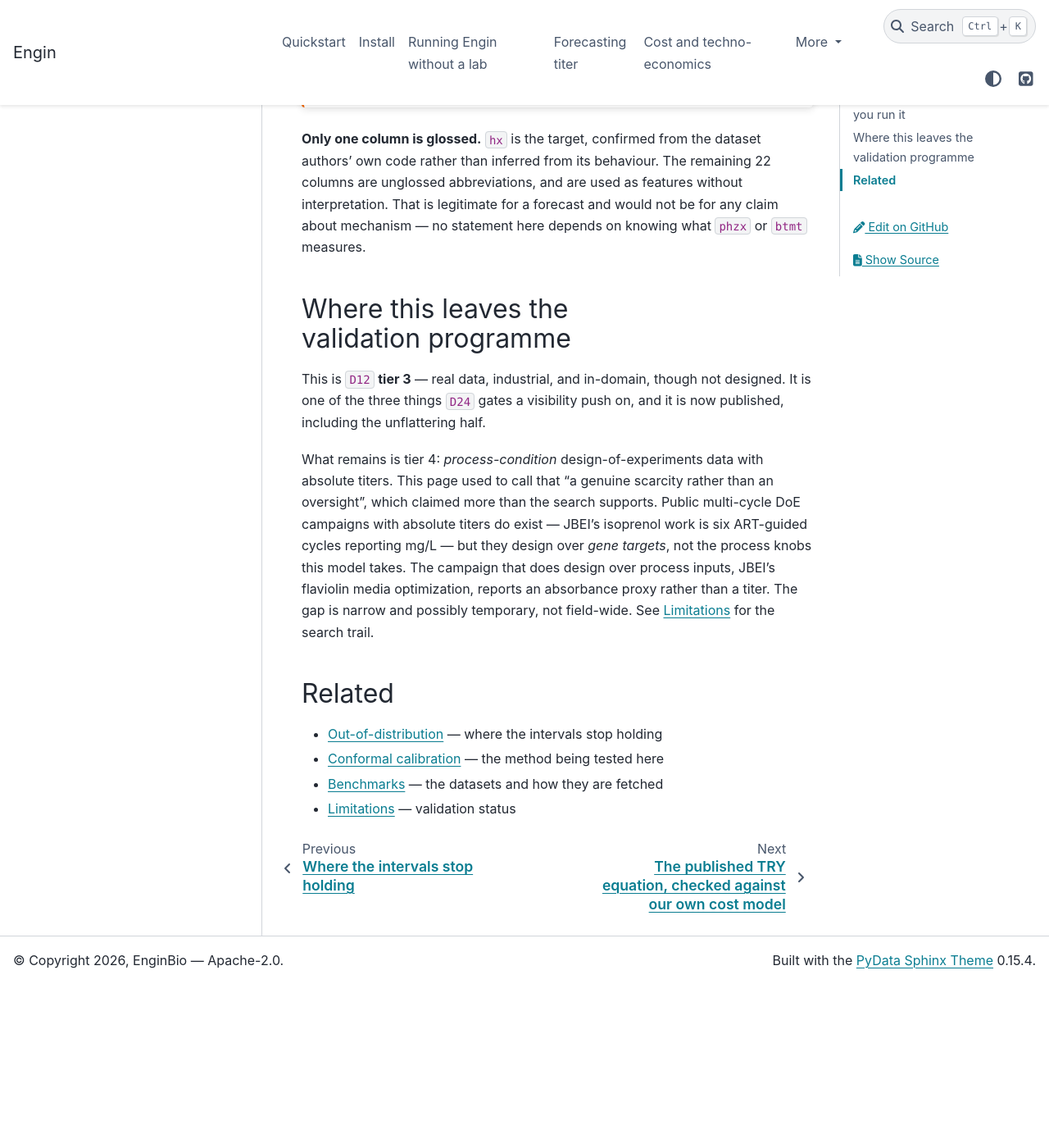
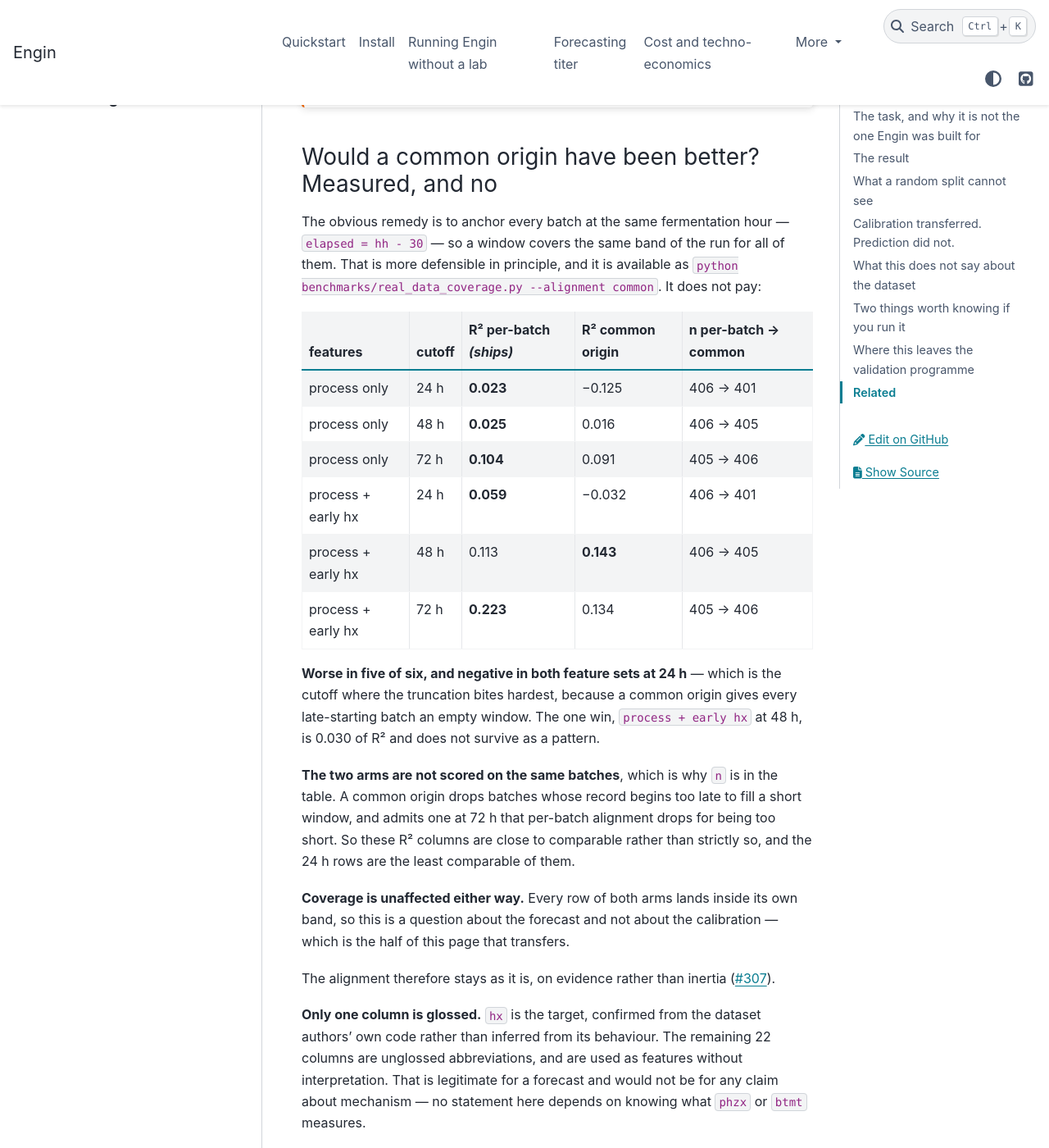
Before and after one commit to enginbio/engin-suite, a Sphinx documentation site: the page built from docs/methods/real-data-calibration.md, in a window 1280 px wide and 1400 px high, scrolled down 10242 px. Shown: the whole window at 82% size. Built offline with Sphinx 7.4.7 and the PyData theme 0.15.4, drawn with Linux system fonts in a browser that asks for light colours; before the commit the page ends 11442 px from its top, so only the background shows below that.

Commit message:
Finish the #307 alignment comparison, and keep the alignment
#324 corrected what the cutoff column means. The question it left open was
whether the preprocessing itself should change: anchor every batch at the same
fermentation hour (`hh - 30`) rather than at its own first observation. The
earlier run finished only the 24 h pair.

All six configurations now, five seeds each, both arms through the same command
that prints the published table:

    features             cutoff   per-batch   common
    process only           24 h     0.023     -0.125
    process only           48 h     0.025      0.016
    process only           72 h     0.104      0.091
    process + early hx     24 h     0.059     -0.032
    process + early hx     48 h     0.113      0.143
    process + early hx     72 h     0.223      0.134

Worse in five of six, and negative in both feature sets at 24 h -- the cutoff
where the truncation bites hardest, because a common origin hands every
late-starting batch an empty window. The single win is 0.030 of R^2 and does not
repeat.

**The arms are not scored on the same batches**, so `n` is in the published
table: a common origin drops batches whose record starts too late to fill a
short window and admits one at 72 h that per-batch alignment drops for being too
short. The columns are close to comparable rather than strictly so, and the 24 h
rows least of all. Said on the page rather than left for a reader to notice.

Coverage is unaffected in both arms -- every row lands inside its own band -- so
this is a question about the forecast, not about the calibration that transfers.

The per-batch run reproduces the published table exactly, which is what says the
comparison is measuring alignment rather than a bug in the harness.

Co-Authored-By: Claude Opus 5 <noreply@anthropic.com>

````diff
--- a/docs/methods/real-data-calibration.md
+++ b/docs/methods/real-data-calibration.md
@@ -350,6 +350,42 @@ was always fitted to these windows. What was wrong is the description of what th
 windows are.
 ```
 
+### Would a common origin have been better? Measured, and no
+
+The obvious remedy is to anchor every batch at the same fermentation hour —
+`elapsed = hh - 30` — so a window covers the same band of the run for all of them.
+That is more defensible in principle, and it is available as
+`python benchmarks/real_data_coverage.py --alignment common`. It does not pay:
+
+| features | cutoff | R² per-batch *(ships)* | R² common origin | n per-batch → common |
+|---|---|---|---|---|
+| process only | 24 h | **0.023** | −0.125 | 406 → 401 |
+| process only | 48 h | **0.025** | 0.016 | 406 → 405 |
+| process only | 72 h | **0.104** | 0.091 | 405 → 406 |
+| process + early hx | 24 h | **0.059** | −0.032 | 406 → 401 |
+| process + early hx | 48 h | 0.113 | **0.143** | 406 → 405 |
+| process + early hx | 72 h | **0.223** | 0.134 | 405 → 406 |
+
+<!-- not-a-claim: our own benchmark, five seeds, printed by real_data_coverage.py -->
+
+**Worse in five of six, and negative in both feature sets at 24 h** — which is the
+cutoff where the truncation bites hardest, because a common origin gives every
+late-starting batch an empty window. The one win, `process + early hx` at 48 h, is
+0.030 of R² and does not survive as a pattern.
+
+**The two arms are not scored on the same batches**, which is why `n` is in the
+table. A common origin drops batches whose record begins too late to fill a short
+window, and admits one at 72 h that per-batch alignment drops for being too short.
+So these R² columns are close to comparable rather than strictly so, and the 24 h
+rows are the least comparable of them.
+
+**Coverage is unaffected either way.** Every row of both arms lands inside its own
+band, so this is a question about the forecast and not about the calibration —
+which is the half of this page that transfers.
+
+The alignment therefore stays as it is, on evidence rather than inertia
+([#307](https://github.com/enginbio/engin-suite/issues/307)).
+
 **Only one column is glossed.** `hx` is the target, confirmed from the dataset
 authors' own code rather than inferred from its behaviour. The remaining 22
 columns are unglossed abbreviations, and are used as features without
````
